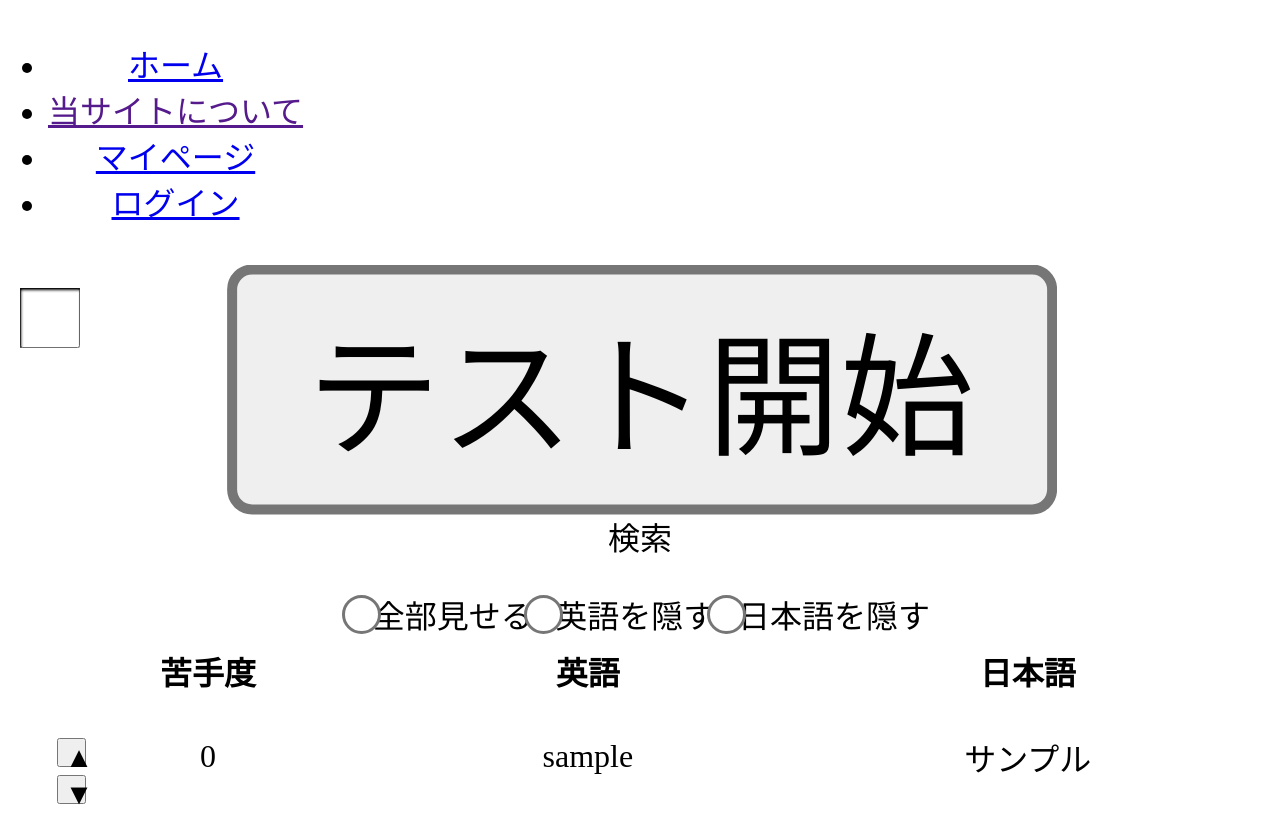
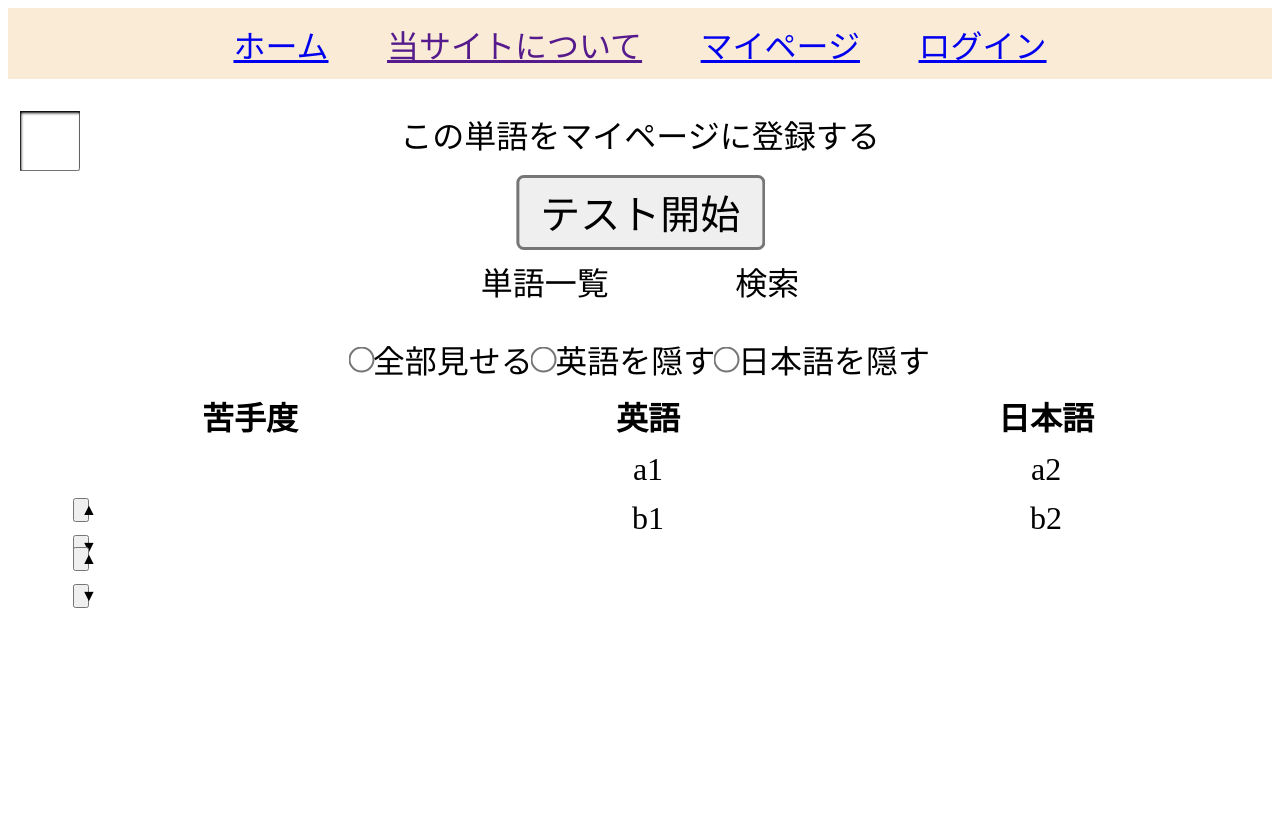
Before and after one commit to uta7/graduation-work, a PHP site: page /tangochou.php in a window 1280 px wide. After the commit the page ends 608 px from the top, so only its background shows below. Run offline with PHP 8.4, Linux system fonts and the light colour scheme.

Commit message:
Add files via upload

```diff
--- a/style.css
+++ b/style.css
@@ -3,9 +3,26 @@ body {
   font-size: 2em;
   text-align: center;
 }
-#nav{
-	display: flex;
+
+#nav {
+	background-color: antiquewhite;
 }
+
+#nav ul li a:active {
+	color: black;
+}
+
+#nav ul {
+  list-style-type: none;
+  padding: 0;
+  margin: 0;
+}
+
+#nav ul li {
+  display: inline-block;
+	margin: 1% 2%;
+}
+
 .flex {
 	position: relative;
 	display: flexbox;
@@ -16,9 +33,19 @@ body {
 	display: flexbox;
 	flex-direction: column;
 }
+
 /*---------- 単語帳 ----------*/
+.flexPa {
+	display: flex;
+	justify-content: center;
+}
+
+.marginChi {
+	margin-right: 10%;
+}
+
 #testStartBtn {
-	transform:scale(10.0);
+	transform:scale(3.0);
 }
 
 .radios {
@@ -28,14 +55,15 @@ body {
 }
 
 .radio {
-	transform:scale(3.0);
+	transform:scale(2.0);
 	margin: 0.3rem;
+	padding: 0.3rem;
 }
 
 .badBtn {
-	width: 1em;
-	height: 1em;
-	font-size: 90%;
+	width: 50%;
+	height: 50%;
+	font-size: 50%;
 	text-align: center;
 }
 
--- a/tango.php
+++ b/tango.php
@@ -1,6 +1,6 @@
   <button id="testStartBtn" type="button">テスト開始</button>
-  <div>
-    <p>単語一覧</p>
+  <div class="flexPa" >
+    <p class="marginChi" >単語一覧</p>
     <p>検索</p>
   </div>
   <div class="radios" >
@@ -9,12 +9,18 @@
     <input id="hideJp" class="radio" type="radio" name="a">日本語を隠す
   </div>
 
+      <?php
+        $table = array(
+          array("a1", "a2"),
+          array("b1", "b2"),
+        );
+      ?>
         <table>
-    <tr>
-      <th>苦手度</th>
-      <th>英語</th>
-      <th>日本語</th>
-    </tr>
+          <thead>
+            <tr><th>苦手度</th><th>英語</th><th>日本語</th></tr>
+          <thead>
+        <tbody>
+        <?php foreach($table as $row): ?>
           <tr>
             <td class="td" >
               <div class="flex">
@@ -24,16 +30,19 @@
                   <!-- 苦手度下降ボタン --><br>
                   <button class="badBtn" id="down" type="button">▼</button>
                 </div>
-          <p id="bad"><p>
+                <p class="bad"><p>
               </div>
             </td>
-      <td class="td" id="Eng">sample</td>
-      <td class="td" id="Jp">サンプル</td>
+            <?php foreach($row as $cel): ?>
+              <td><?= $cel ?></td>
+            <?php endforeach; ?>
           </tr>
+          <?php endforeach; ?>
+        </tbody>
       </table>
 
   <script>
-    var bad = document.getElementById("bad");
+    var bad = document.getElementsByClassName("bad");
     const up = document.getElementById('up');
     const down = document.getElementById('down');
     bad.textContent = 0;
@@ -44,5 +53,4 @@
       bad.textContent--;
     });
 
-
   </script>
--- a/tangochou.php
+++ b/tangochou.php
@@ -13,7 +13,7 @@
 
   <div>
     <input class="checkbox" type="checkbox">
-    <p>この単語をマイページに登録する</p>
+    <p class="fontSize" >この単語をマイページに登録する</p>
   </div>
   <?php include "tango.php" ?>
 </body>
```
Lines whose indentation alone changed are shown as unchanged.
